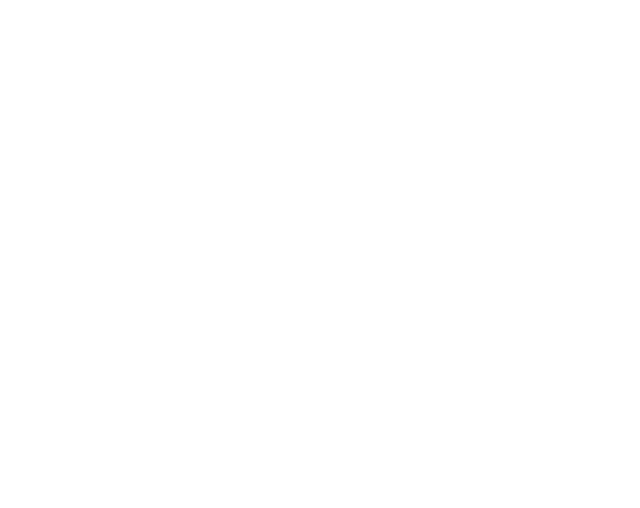
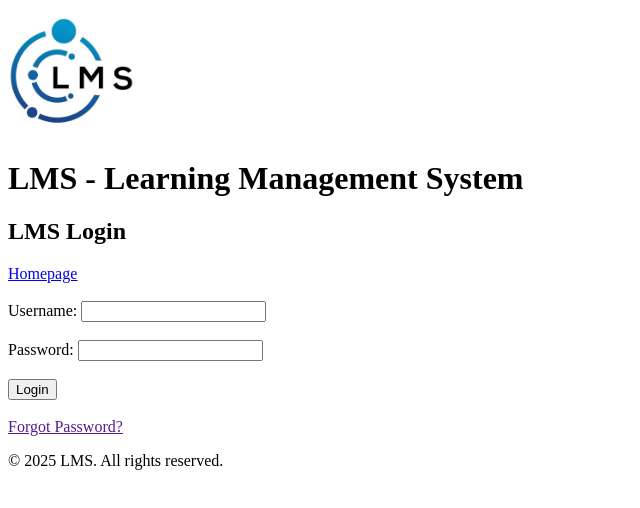
Before and after one commit to Chamer5465/ENSF381-Assignment-1, a plain HTML site: page sourcefiles/login.html in a window 1280 px wide. Shown: the whole page, without its empty margins (0-640 px from the left). Drawn offline with Linux system fonts and the light colour scheme.

Commit message:
Fixed the errors i made in the last commit

```diff
--- a/sourcefiles/login.html
+++ b/sourcefiles/login.html
@@ -3,5 +3,42 @@
     <title>Login - LMS</title>
 </head>
 <body>
-
+    <header>
+        <img src="logo.jpg" height="10%" width="10%" alt="'logo">
+        <h1>LMS - Learning Management System</h1>
+    </header>
+    <div>
+        <h2>LMS Login</h2>
+        <u><a href="index.html">Homepage</a></u>
+    </div>
+    <main>
+        <div>
+            <form>
+                <div>
+                    <br>
+                    <label for="username">Username:</label>
+                    <input type="text" id="username" name="username" required>
+                </div>
+                <div>
+                    <br>
+                    <label for="password">Password:</label>
+                    <input type="text" id="password" name="password" required>
+                </div>
+                <div>
+                    <br>
+                    <button type="submit">Login</button>
+                </div>
+            </form>
+        </div>
+        <div>
+            <br>
+            <!-- This Forgot Password line is non functional as required by the code-->
+            <u><a href="">Forgot Password?</a></u></u>
+        </div>
+    </main>
+    <footer>
+        <p>
+            © 2025 LMS. All rights reserved.
+        </p>
+    </footer>
 </body>
```
